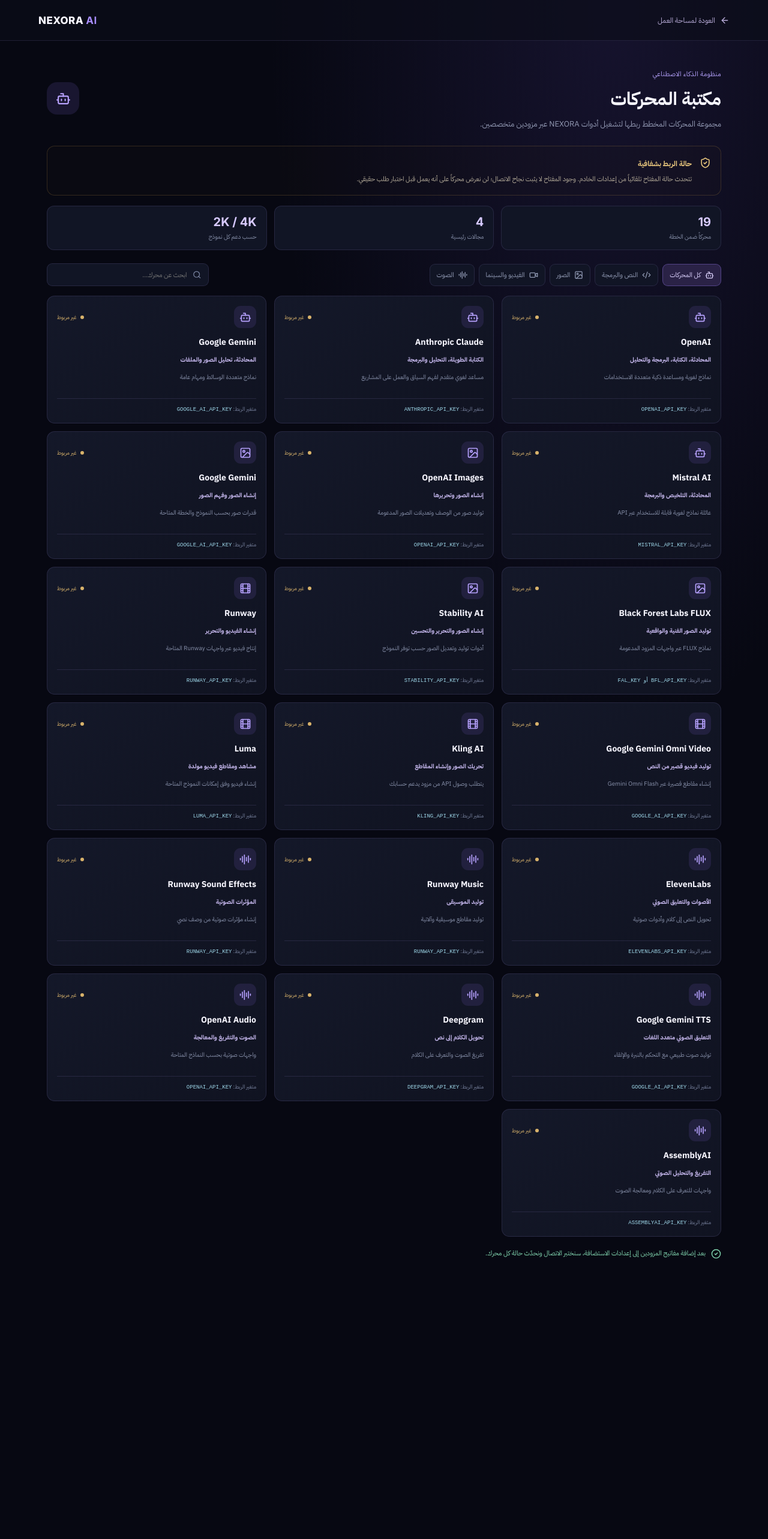
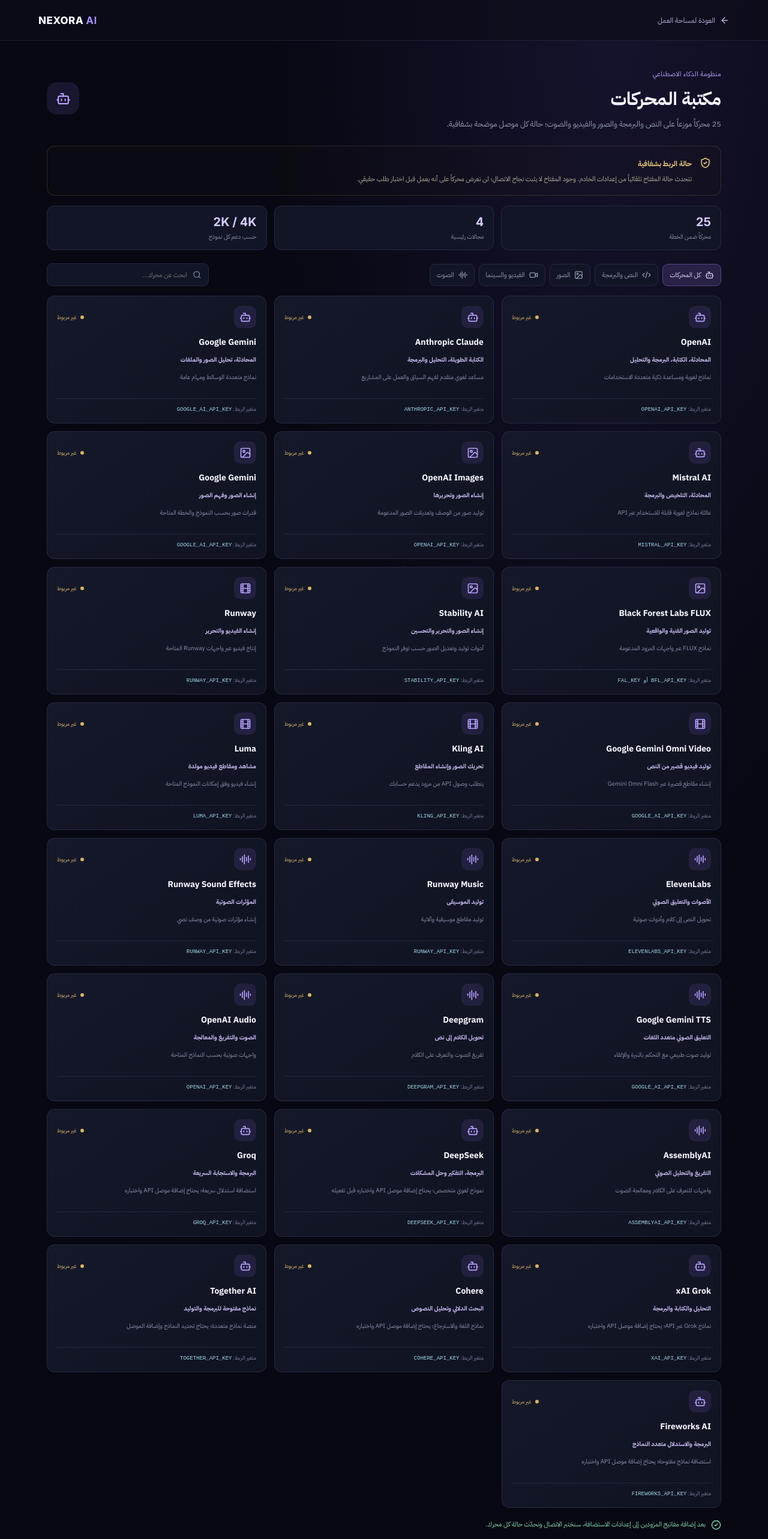
Before and after one commit to samaradelomran-spec/NEXORA-AI, a Next.js app: page /models in a window 1280 px wide. Shown: the top 2566 px of the page at 60% size. Before the commit the page ends 2160 px from the top, so only its background shows below. Built offline with nearby package versions, Linux system fonts and the light colour scheme; no server answers.

Commit message:
Expand model catalog to 25 AI engines

```diff
--- a/app/components/model-directory.tsx
+++ b/app/components/model-directory.tsx
@@ -24,7 +24,13 @@ const engines = [
   { name: "Google Gemini TTS", providerId: "google", category: "audio", tasks: "التعليق الصوتي متعدد اللغات", detail: "توليد صوت طبيعي مع التحكم بالنبرة والإلقاء", key: "GOOGLE_AI_API_KEY" },
   { name: "Deepgram", providerId: "catalog", category: "audio", tasks: "تحويل الكلام إلى نص", detail: "تفريغ الصوت والتعرف على الكلام", key: "DEEPGRAM_API_KEY" },
   { name: "OpenAI Audio", providerId: "openai", category: "audio", tasks: "الصوت والتفريغ والمعالجة", detail: "واجهات صوتية بحسب النماذج المتاحة", key: "OPENAI_API_KEY" },
-  { name: "AssemblyAI", providerId: "catalog", category: "audio", tasks: "التفريغ والتحليل الصوتي", detail: "واجهات للتعرف على الكلام ومعالجة الصوت", key: "ASSEMBLYAI_API_KEY" }
+  { name: "AssemblyAI", providerId: "catalog", category: "audio", tasks: "التفريغ والتحليل الصوتي", detail: "واجهات للتعرف على الكلام ومعالجة الصوت", key: "ASSEMBLYAI_API_KEY" },
+  { name: "DeepSeek", providerId: "deepseek", category: "text", tasks: "البرمجة، التفكير وحل المشكلات", detail: "نموذج لغوي متخصص؛ يحتاج إضافة موصل API واختباره قبل تفعيله", key: "DEEPSEEK_API_KEY" },
+  { name: "Groq", providerId: "groq", category: "text", tasks: "البرمجة والاستجابة السريعة", detail: "استضافة استدلال سريعة؛ يحتاج إضافة موصل API واختباره", key: "GROQ_API_KEY" },
+  { name: "xAI Grok", providerId: "xai", category: "text", tasks: "التحليل والكتابة والبرمجة", detail: "نماذج Grok عبر API؛ يحتاج إضافة موصل API واختباره", key: "XAI_API_KEY" },
+  { name: "Cohere", providerId: "cohere", category: "text", tasks: "البحث الدلالي وتحليل النصوص", detail: "نماذج اللغة والاسترجاع؛ يحتاج إضافة موصل API واختباره", key: "COHERE_API_KEY" },
+  { name: "Together AI", providerId: "together", category: "text", tasks: "نماذج مفتوحة للبرمجة والتوليد", detail: "منصة نماذج متعددة؛ يحتاج تحديد النماذج وإضافة الموصل", key: "TOGETHER_API_KEY" },
+  { name: "Fireworks AI", providerId: "fireworks", category: "text", tasks: "البرمجة والاستدلال متعدد النماذج", detail: "استضافة نماذج مفتوحة؛ يحتاج إضافة موصل API واختباره", key: "FIREWORKS_API_KEY" }
 ] as const;
 
 const categories: { id: Category; label: string; icon: typeof Bot }[] = [
@@ -55,7 +61,7 @@ export default function ModelDirectory() {
   return <main className="portal-shell">
     <header className="portal-top"><Link href="/" className="portal-back"><ArrowLeft size={16} /> العودة لمساحة العمل</Link><span className="portal-brand">NEXORA <b>AI</b></span></header>
     <section className="portal-content">
-      <div className="portal-heading"><div><span className="section-kicker">منظومة الذكاء الاصطناعي</span><h1>مكتبة المحركات</h1><p>مجموعة المحركات المخطط ربطها لتشغيل أدوات NEXORA عبر مزودين متخصصين.</p></div><span className="portal-heading-icon"><Bot size={25} /></span></div>
+      <div className="portal-heading"><div><span className="section-kicker">منظومة الذكاء الاصطناعي</span><h1>مكتبة المحركات</h1><p>25 محركاً موزعاً على النص والبرمجة والصور والفيديو والصوت؛ حالة كل موصل موضحة بشفافية.</p></div><span className="portal-heading-icon"><Bot size={25} /></span></div>
       <div className="engine-notice"><ShieldCheck size={19} /><div><b>حالة الربط بشفافية</b><p>تتحدث حالة المفتاح تلقائياً من إعدادات الخادم. وجود المفتاح لا يثبت نجاح الاتصال؛ لن نعرض محركاً على أنه يعمل قبل اختبار طلب حقيقي.</p></div></div>
       <div className="engine-stats"><div><strong>{engines.length}</strong><span>محركاً ضمن الخطة</span></div><div><strong>4</strong><span>مجالات رئيسية</span></div><div><strong>2K / 4K</strong><span>حسب دعم كل نموذج</span></div></div>
       <div className="engine-tools"><div className="engine-tabs">{categories.map((item) => { const Icon = item.icon; return <button key={item.id} onClick={() => setCategory(item.id)} className={category === item.id ? "engine-tab active" : "engine-tab"}><Icon size={15} />{item.label}</button>; })}</div><label className="engine-search"><Search size={16} /><input value={query} onChange={(e) => setQuery(e.target.value)} placeholder="ابحث عن محرك..." /></label></div>
```
